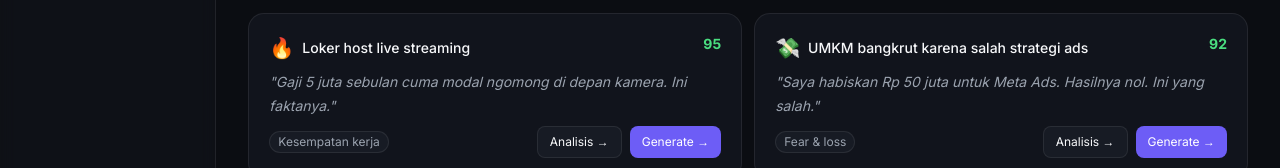
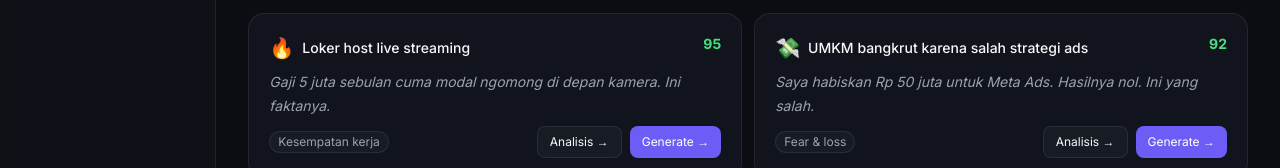
Before and after one commit to adityarianp-boop/threadforge, a Next.js app: page /en/viral in a window 1280 px wide. Shown: the part 577-745 px from the top of the page. Built offline with nearby package versions, Linux system fonts and the light colour scheme.

Commit message:
fix: escape quotes in viral-analyzer, fix useMemo deps

```diff
--- a/src/components/history/history-list.tsx
+++ b/src/components/history/history-list.tsx
@@ -15,7 +15,7 @@ export function HistoryList() {
   const filterItems = useHistoryStore((state) => state.filterItems);
   const clearAll = useHistoryStore((state) => state.clearAll);
 
-  const filtered = useMemo(() => filterItems(query, kind), [filterItems, kind, query, items]);
+  const filtered = useMemo(() => filterItems(query, kind), [filterItems, kind, query]);
 
   return (
     <div className="space-y-3">
--- a/src/components/viral/viral-analyzer.tsx
+++ b/src/components/viral/viral-analyzer.tsx
@@ -358,7 +358,7 @@ export function ViralAnalyzer() {
                 </span>
               </div>
 
-              <p className="text-sm italic leading-6 text-textSecondary">"{idea.hook}"</p>
+              <p className="text-sm italic leading-6 text-textSecondary">{`${idea.hook}`}</p>
 
               <div className="flex items-center justify-between">
                 <span className="rounded-full border border-borderSoft bg-surfaceSecondary px-2 py-0.5 text-xs text-textSecondary">
```
